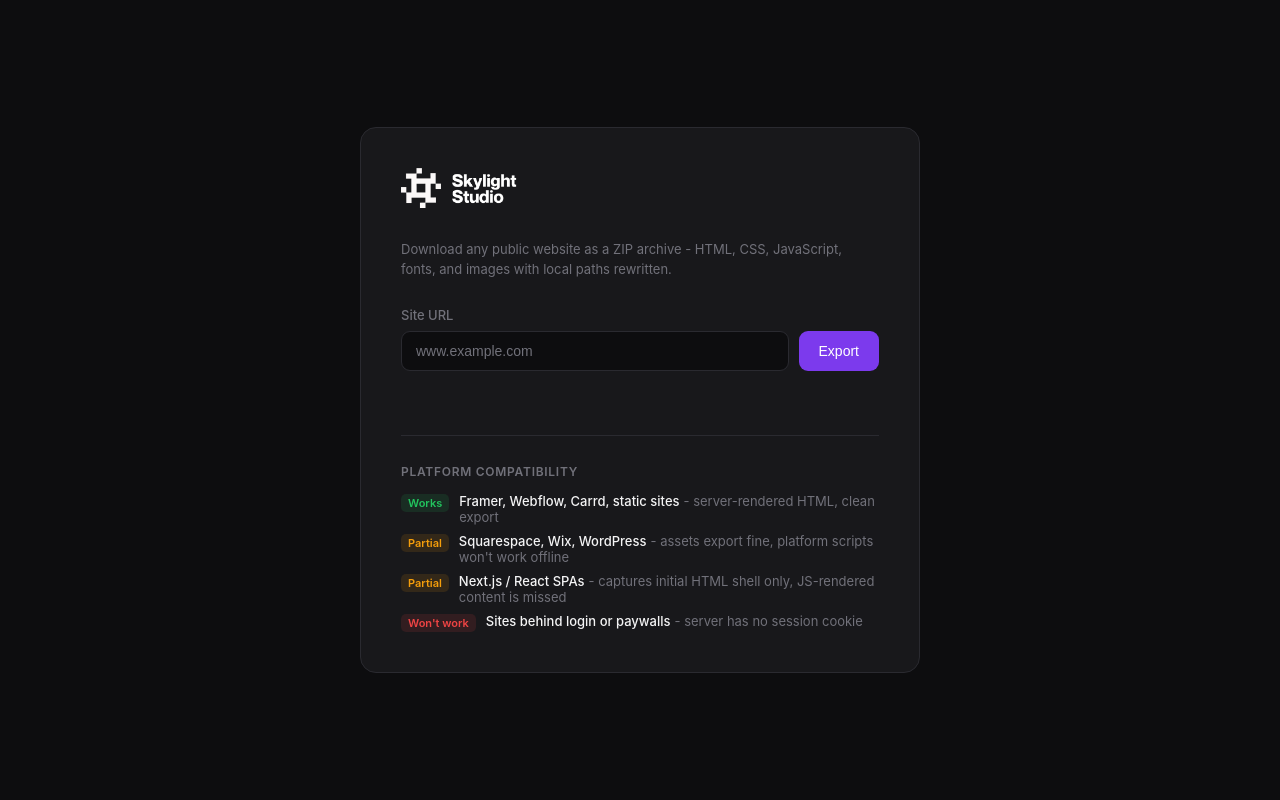
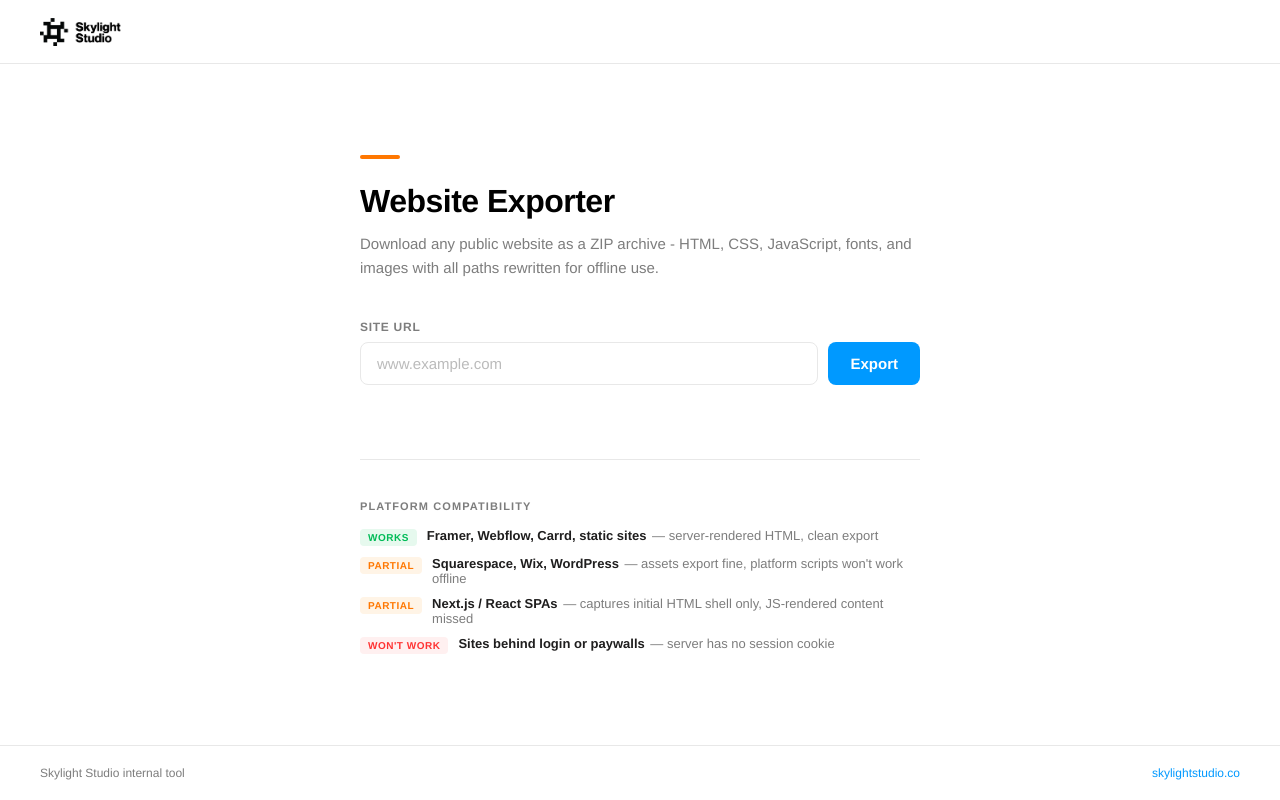
Before and after one commit to itsnicknick/framer-exporter, a website: page public/index.html in a window 1280 px wide. Drawn offline with Linux system fonts and the light colour scheme.

Commit message:
Restyle to match Skylight Studio design system

```diff
--- a/public/index.html
+++ b/public/index.html
@@ -3,123 +3,155 @@
 <head>
   <meta charset="UTF-8">
   <meta name="viewport" content="width=device-width, initial-scale=1.0">
-  <title>Website Exporter</title>
+  <title>Website Exporter — Skylight Studio</title>
   <style>
     *, *::before, *::after { box-sizing: border-box; margin: 0; padding: 0; }
 
     :root {
-      --bg: #0d0d0f;
-      --surface: #18181b;
-      --border: #2a2a30;
-      --text: #f4f4f5;
-      --muted: #71717a;
-      --accent: #7c3aed;
-      --accent-hover: #6d28d9;
-      --success: #22c55e;
-      --warn: #f59e0b;
-      --error: #ef4444;
+      --black:   #000000;
+      --white:   #ffffff;
+      --blue:    #0099ff;
+      --orange:  #ff7700;
+      --gray:    #7d7d7d;
+      --light:   #f7f7f7;
+      --dark:    #1f1e1e;
+      --border:  #e8e8e8;
+      --success: #00bb57;
+      --error:   #ff3333;
     }
 
     body {
-      font-family: -apple-system, BlinkMacSystemFont, 'Segoe UI', sans-serif;
-      background: var(--bg);
-      color: var(--text);
+      font-family: 'Helvetica Neue', Helvetica, Arial, sans-serif;
+      background: var(--white);
+      color: var(--black);
       min-height: 100vh;
+      display: flex;
+      flex-direction: column;
+    }
+
+    /* ── Header ── */
+    header {
+      border-bottom: 1px solid var(--border);
+      padding: 0 40px;
+      height: 64px;
+      display: flex;
+      align-items: center;
+    }
+
+    header img {
+      height: 28px;
+      width: auto;
+      display: block;
+    }
+
+    /* ── Main ── */
+    main {
+      flex: 1;
       display: flex;
       align-items: center;
       justify-content: center;
-      padding: 24px;
+      padding: 60px 24px;
     }
 
-    .card {
-      background: var(--surface);
-      border: 1px solid var(--border);
-      border-radius: 16px;
-      padding: 40px;
+    .container {
       width: 100%;
       max-width: 560px;
     }
 
-    .logo {
-      margin-bottom: 32px;
+    /* Orange accent bar */
+    .accent-bar {
+      width: 40px;
+      height: 4px;
+      background: var(--orange);
+      margin-bottom: 24px;
+      border-radius: 2px;
     }
 
-    .logo-img {
-      height: 40px;
-      width: auto;
-      display: block;
-      filter: invert(1);
+    h1 {
+      font-size: 32px;
+      font-weight: 700;
+      letter-spacing: -0.5px;
+      line-height: 1.15;
+      margin-bottom: 12px;
+      color: var(--black);
     }
 
     .subtitle {
-      font-size: 13px;
-      color: var(--muted);
-      margin-bottom: 28px;
-      line-height: 1.5;
+      font-size: 15px;
+      color: var(--gray);
+      line-height: 1.6;
+      margin-bottom: 40px;
     }
 
+    /* ── Form ── */
     label {
       display: block;
-      font-size: 13px;
-      font-weight: 500;
-      color: var(--muted);
+      font-size: 12px;
+      font-weight: 600;
+      letter-spacing: 0.06em;
+      text-transform: uppercase;
+      color: var(--gray);
       margin-bottom: 8px;
     }
 
     .input-row {
       display: flex;
       gap: 10px;
-      margin-bottom: 16px;
+      margin-bottom: 14px;
     }
 
     input[type="url"] {
       flex: 1;
-      background: var(--bg);
-      border: 1px solid var(--border);
-      border-radius: 9px;
-      padding: 11px 14px;
-      color: var(--text);
-      font-size: 14px;
+      border: 1.5px solid var(--border);
+      border-radius: 8px;
+      padding: 12px 16px;
+      font-family: inherit;
+      font-size: 15px;
+      color: var(--black);
+      background: var(--white);
       outline: none;
       transition: border-color 0.15s;
     }
 
-    input[type="url"]:focus { border-color: var(--accent); }
-    input[type="url"]::placeholder { color: var(--muted); }
+    input[type="url"]:focus { border-color: var(--blue); }
+    input[type="url"]::placeholder { color: #bbb; }
 
     button {
-      background: var(--accent);
-      color: #fff;
+      background: var(--blue);
+      color: var(--white);
       border: none;
-      border-radius: 9px;
-      padding: 11px 20px;
-      font-size: 14px;
-      font-weight: 500;
+      border-radius: 8px;
+      padding: 12px 22px;
+      font-family: inherit;
+      font-size: 15px;
+      font-weight: 600;
       cursor: pointer;
-      transition: background 0.15s, opacity 0.15s;
+      transition: opacity 0.15s;
       white-space: nowrap;
     }
 
-    button:hover:not(:disabled) { background: var(--accent-hover); }
-    button:disabled { opacity: 0.5; cursor: not-allowed; }
+    button:hover:not(:disabled) { opacity: 0.85; }
+    button:disabled { opacity: 0.4; cursor: not-allowed; }
 
+    /* ── Status ── */
     .status {
       font-size: 13px;
       min-height: 20px;
       display: flex;
       align-items: center;
       gap: 8px;
+      font-family: 'Courier New', monospace;
     }
 
-    .status.loading { color: var(--muted); }
+    .status.loading { color: var(--gray); }
     .status.success { color: var(--success); }
     .status.error   { color: var(--error); }
 
     .spinner {
-      width: 14px;
-      height: 14px;
+      width: 13px;
+      height: 13px;
       border: 2px solid var(--border);
-      border-top-color: var(--accent);
+      border-top-color: var(--blue);
       border-radius: 50%;
       animation: spin 0.7s linear infinite;
       flex-shrink: 0;
@@ -127,25 +159,27 @@
 
     @keyframes spin { to { transform: rotate(360deg); } }
 
+    /* ── Divider ── */
     .divider {
       border: none;
       border-top: 1px solid var(--border);
-      margin: 28px 0;
+      margin: 40px 0;
     }
 
+    /* ── Compatibility ── */
     .compat-title {
-      font-size: 12px;
-      font-weight: 600;
-      color: var(--muted);
+      font-size: 11px;
+      font-weight: 700;
+      letter-spacing: 0.1em;
       text-transform: uppercase;
-      letter-spacing: 0.06em;
-      margin-bottom: 14px;
+      color: var(--gray);
+      margin-bottom: 16px;
     }
 
     .compat-grid {
       display: flex;
       flex-direction: column;
-      gap: 8px;
+      gap: 10px;
     }
 
     .compat-row {
@@ -157,30 +191,51 @@
 
     .compat-badge {
       flex-shrink: 0;
-      font-size: 11px;
-      font-weight: 600;
-      padding: 2px 7px;
-      border-radius: 5px;
+      font-size: 10px;
+      font-weight: 700;
+      letter-spacing: 0.05em;
+      text-transform: uppercase;
+      padding: 3px 8px;
+      border-radius: 4px;
       margin-top: 1px;
     }
 
-    .badge-works   { background: rgba(34,197,94,0.12);  color: var(--success); }
-    .badge-partial { background: rgba(245,158,11,0.12); color: var(--warn); }
-    .badge-no      { background: rgba(239,68,68,0.12);  color: var(--error); }
+    .badge-works   { background: #e6f9ee; color: var(--success); }
+    .badge-partial { background: #fff4e6; color: var(--orange); }
+    .badge-no      { background: #fff0f0; color: var(--error); }
 
-    .compat-label { font-weight: 500; }
-    .compat-note  { color: var(--muted); margin-left: 4px; }
+    .compat-label { font-weight: 600; color: var(--dark); }
+    .compat-note  { color: var(--gray); margin-left: 2px; }
+
+    /* ── Footer ── */
+    footer {
+      border-top: 1px solid var(--border);
+      padding: 20px 40px;
+      display: flex;
+      align-items: center;
+      justify-content: space-between;
+      font-size: 12px;
+      color: var(--gray);
+    }
+
+    footer a {
+      color: var(--blue);
+      text-decoration: none;
+    }
+
+    footer a:hover { text-decoration: underline; }
   </style>
 </head>
 <body>
-  <div class="card">
-    <div class="logo">
-      <img src="logo.png" alt="Skylight Studio" class="logo-img">
-    </div>
+  <header>
+    <img src="logo.png" alt="Skylight Studio">
+  </header>
 
-    <p class="subtitle">
-      Download any public website as a ZIP archive - HTML, CSS, JavaScript, fonts, and images with local paths rewritten.
-    </p>
+  <main>
+    <div class="container">
+      <div class="accent-bar"></div>
+      <h1>Website Exporter</h1>
+      <p class="subtitle">Download any public website as a ZIP archive - HTML, CSS, JavaScript, fonts, and images with all paths rewritten for offline use.</p>
 
       <label for="url-input">Site URL</label>
       <div class="input-row">
@@ -202,22 +257,28 @@
       <div class="compat-grid">
         <div class="compat-row">
           <span class="compat-badge badge-works">Works</span>
-        <span><span class="compat-label">Framer, Webflow, Carrd, static sites</span><span class="compat-note">- server-rendered HTML, clean export</span></span>
+          <span><span class="compat-label">Framer, Webflow, Carrd, static sites</span><span class="compat-note"> — server-rendered HTML, clean export</span></span>
         </div>
         <div class="compat-row">
           <span class="compat-badge badge-partial">Partial</span>
-        <span><span class="compat-label">Squarespace, Wix, WordPress</span><span class="compat-note">- assets export fine, platform scripts won't work offline</span></span>
+          <span><span class="compat-label">Squarespace, Wix, WordPress</span><span class="compat-note"> — assets export fine, platform scripts won't work offline</span></span>
         </div>
         <div class="compat-row">
           <span class="compat-badge badge-partial">Partial</span>
-        <span><span class="compat-label">Next.js / React SPAs</span><span class="compat-note">- captures initial HTML shell only, JS-rendered content is missed</span></span>
+          <span><span class="compat-label">Next.js / React SPAs</span><span class="compat-note"> — captures initial HTML shell only, JS-rendered content missed</span></span>
         </div>
         <div class="compat-row">
           <span class="compat-badge badge-no">Won't work</span>
-        <span><span class="compat-label">Sites behind login or paywalls</span><span class="compat-note">- server has no session cookie</span></span>
+          <span><span class="compat-label">Sites behind login or paywalls</span><span class="compat-note"> — server has no session cookie</span></span>
         </div>
       </div>
     </div>
+  </main>
+
+  <footer>
+    <span>Skylight Studio internal tool</span>
+    <a href="https://skylightstudio.co" target="_blank">skylightstudio.co</a>
+  </footer>
 
   <script>
     const btn = document.getElementById('export-btn');
@@ -230,10 +291,10 @@
         status.innerHTML = `<div class="spinner"></div><span>${msg}</span>`;
       } else if (type === 'success') {
         status.className = 'status success';
-        status.textContent = msg;
+        status.textContent = '✓ ' + msg;
       } else if (type === 'error') {
         status.className = 'status error';
-        status.textContent = msg;
+        status.textContent = '✗ ' + msg;
       } else {
         status.className = 'status';
         status.textContent = '';
```
Lines whose indentation alone changed are shown as unchanged.
